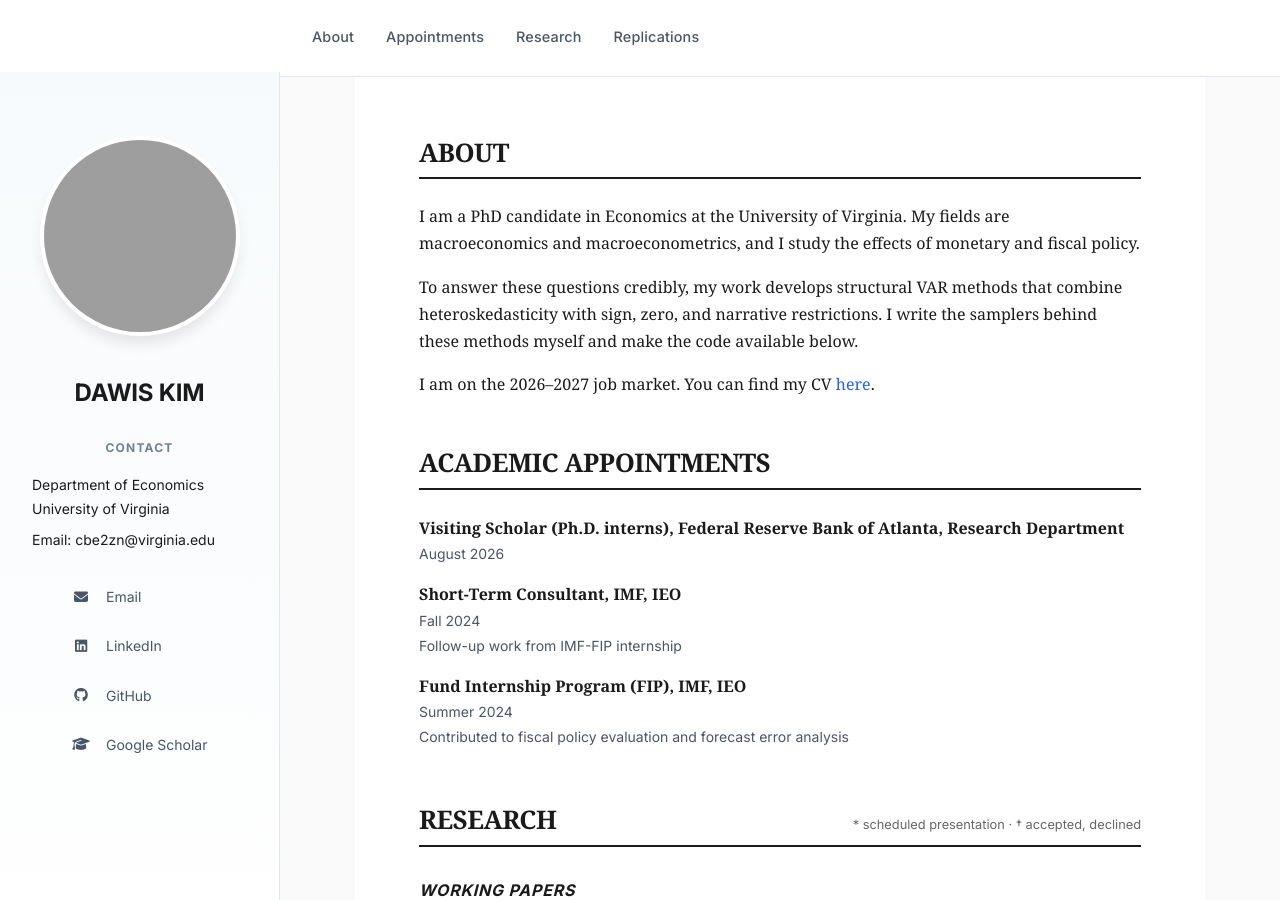
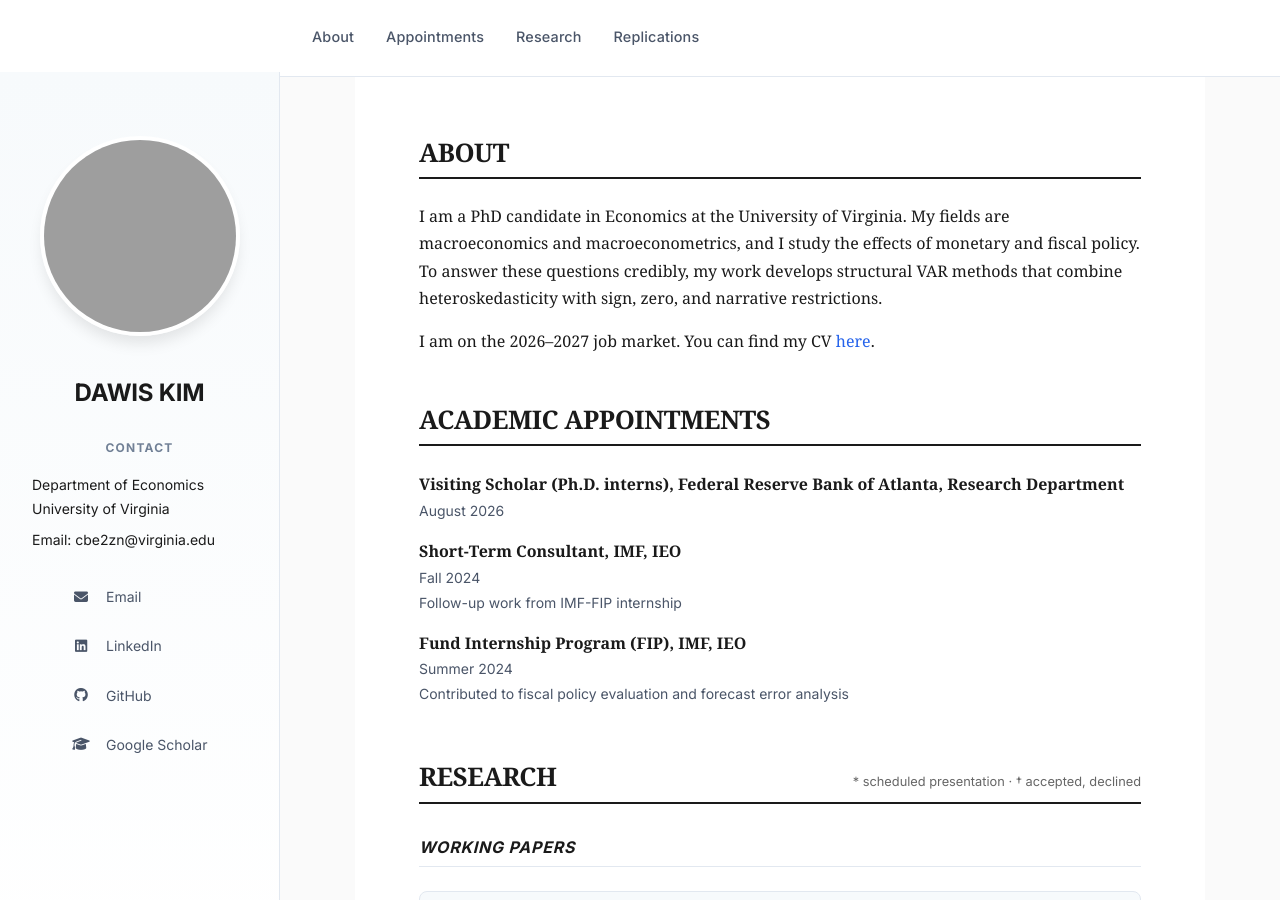
Before and after one commit to davidkim5707/website, a Jekyll site: the page built from index.md, in a window 1280 px wide and 900 px high. Built offline with Jekyll 4.4.1, drawn with Linux system fonts in a browser that asks for light colours; some web fonts are replaced; grey boxes are pictures that could not be loaded.

Commit message:
Merge the About intro into one paragraph and drop the code sentence
Co-Authored-By: Claude Fable 5.1 <noreply@anthropic.com>

```diff
--- a/index.md
+++ b/index.md
@@ -6,10 +6,7 @@ title: About
 # ABOUT
 {: #about}
 
-I am a PhD candidate in Economics at the University of Virginia. My fields are macroeconomics and macroeconometrics, and I study the effects of monetary and fiscal policy.
-{: .about-intro}
-
-To answer these questions credibly, my work develops structural VAR methods that combine heteroskedasticity with sign, zero, and narrative restrictions. I write the samplers behind these methods myself and make the code available below.
+I am a PhD candidate in Economics at the University of Virginia. My fields are macroeconomics and macroeconometrics, and I study the effects of monetary and fiscal policy. To answer these questions credibly, my work develops structural VAR methods that combine heteroskedasticity with sign, zero, and narrative restrictions.
 {: .about-intro}
 
 I am on the 2026–2027 job market. You can find my CV [here]({{ site.baseurl }}/Dawis_Kim_CV.pdf).
```
